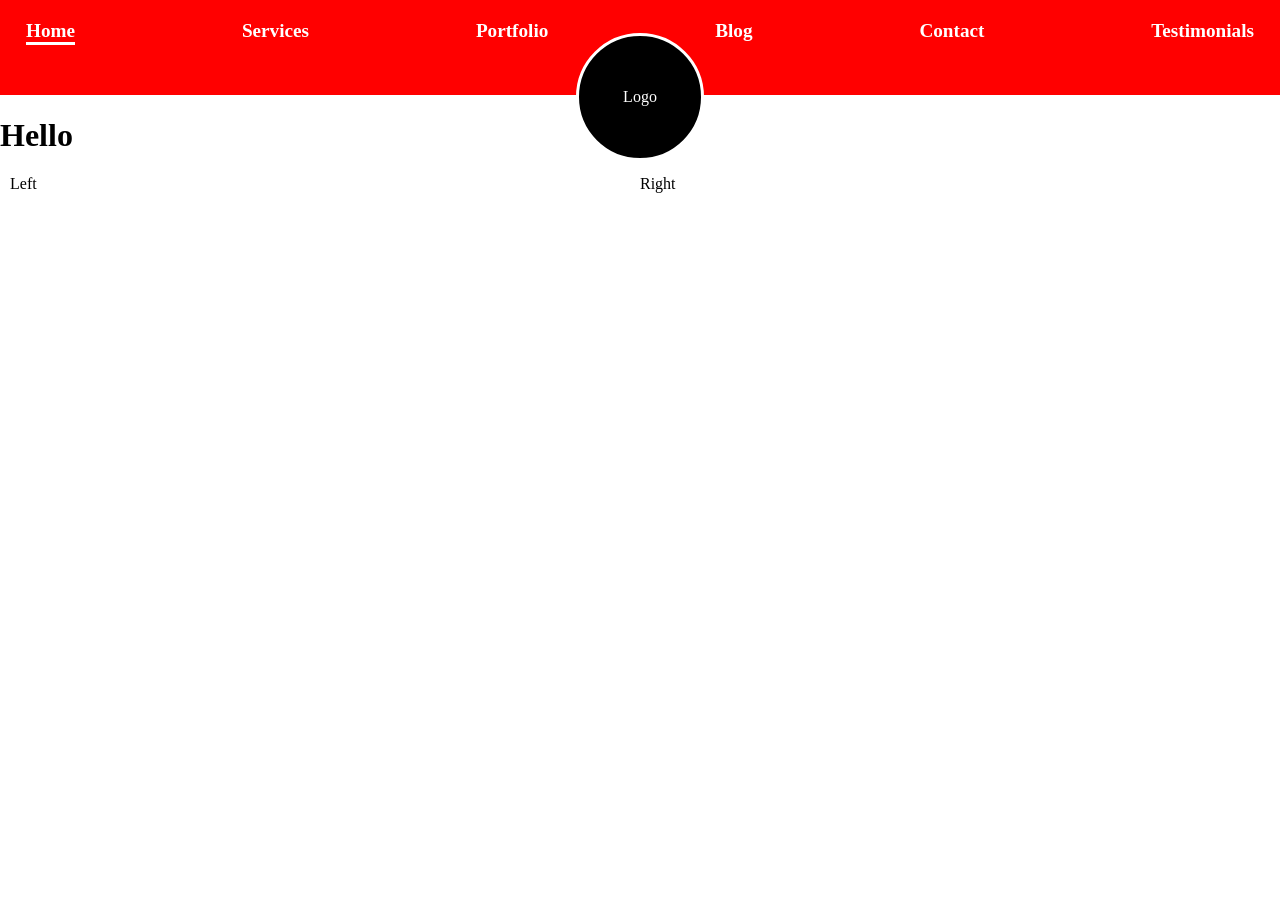
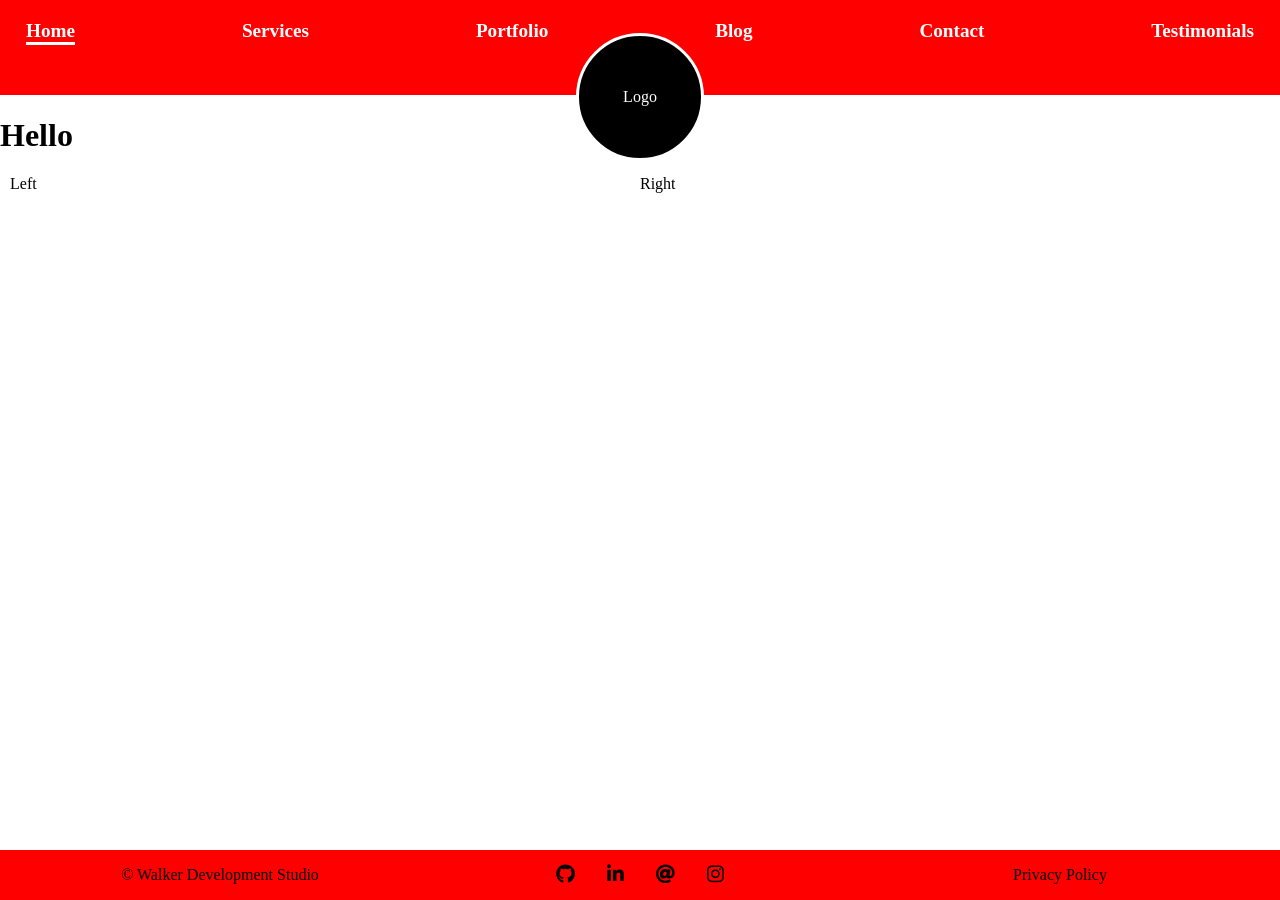
Before and after one commit to SamuelDW/samueldw.github.io, a Jekyll site: the page built from index.html, in a window 1280 px wide. Built offline with Jekyll 4.4.1, drawn with Linux system fonts in a browser that asks for light colours.

Commit message:
Added files, stuck footer to bottom and added social links

```diff
--- /dev/null
+++ b/_includes/footer.html
@@ -0,0 +1,17 @@
+<footer id="site-footer">
+    <div class="gc" id="footer-content">
+        <div class="grid-33">
+            <p>&copy; Walker Development Studio</p>
+        </div>
+        <div class="grid-33 gp" id="social-icons">
+            {% for item in site.data.social %}
+            <a href="{{ item.link }}" class="footer-link">
+                {{ item.icon}}
+            </a>
+            {% endfor %}
+        </div>
+        <div class="grid-33">
+            <p>Privacy Policy</p>
+        </div>
+    </div>
+</footer>
--- a/_layouts/default.html
+++ b/_layouts/default.html
@@ -13,8 +13,10 @@
     </head>
     <body>
         {% include header.html %}
-        {{ content }}
-
+        <div class="content">
+            {{ content }}
+        </div>
+        {% include footer.html %}
         <script src="/assets/js/navigation.js"></script>
     </body>
 </html>
--- a/_sass/app.scss
+++ b/_sass/app.scss
@@ -6,3 +6,4 @@
 
 @import 'layout/links';
 @import 'layout/header';
+@import 'layout/footer';
--- /dev/null
+++ b/_sass/layout/_footer.scss
@@ -0,0 +1,22 @@
+#site-footer {
+    background-color: red;
+}
+
+#footer-content {
+    display: flex;
+    flex-direction: row;
+    text-align: center;
+}
+
+#social-icons {
+    display: flex;
+    flex-direction: row;
+    column-gap: 2rem;
+    justify-content: center;
+    align-items: center;
+    font-size: 1.5rem;
+}
+
+footer {
+    flex-shrink: 0;
+  }
--- a/_sass/layout/_links.scss
+++ b/_sass/layout/_links.scss
@@ -16,6 +16,10 @@ a {
     }
 }
 
+.footer-link {
+    color: black;
+}
+
 #active-link {
     border-bottom: 3px solid white;
 }
--- a/_sass/reset/_base.scss
+++ b/_sass/reset/_base.scss
@@ -1,11 +1,23 @@
 * {
     box-sizing: border-box;
+}
+
+html,
+body {
+    height: 100%;
 }
 
 body {
     margin: 0;
     padding: 0;
     width: 100%;
+
+    display: flex;
+    flex-direction: column;
+}
+
+.content {
+    flex: 1 0 auto;
 }
 
 .hidden {
```
Also changed, not shown: _data/social.yml (added, +12 -0 lines).
